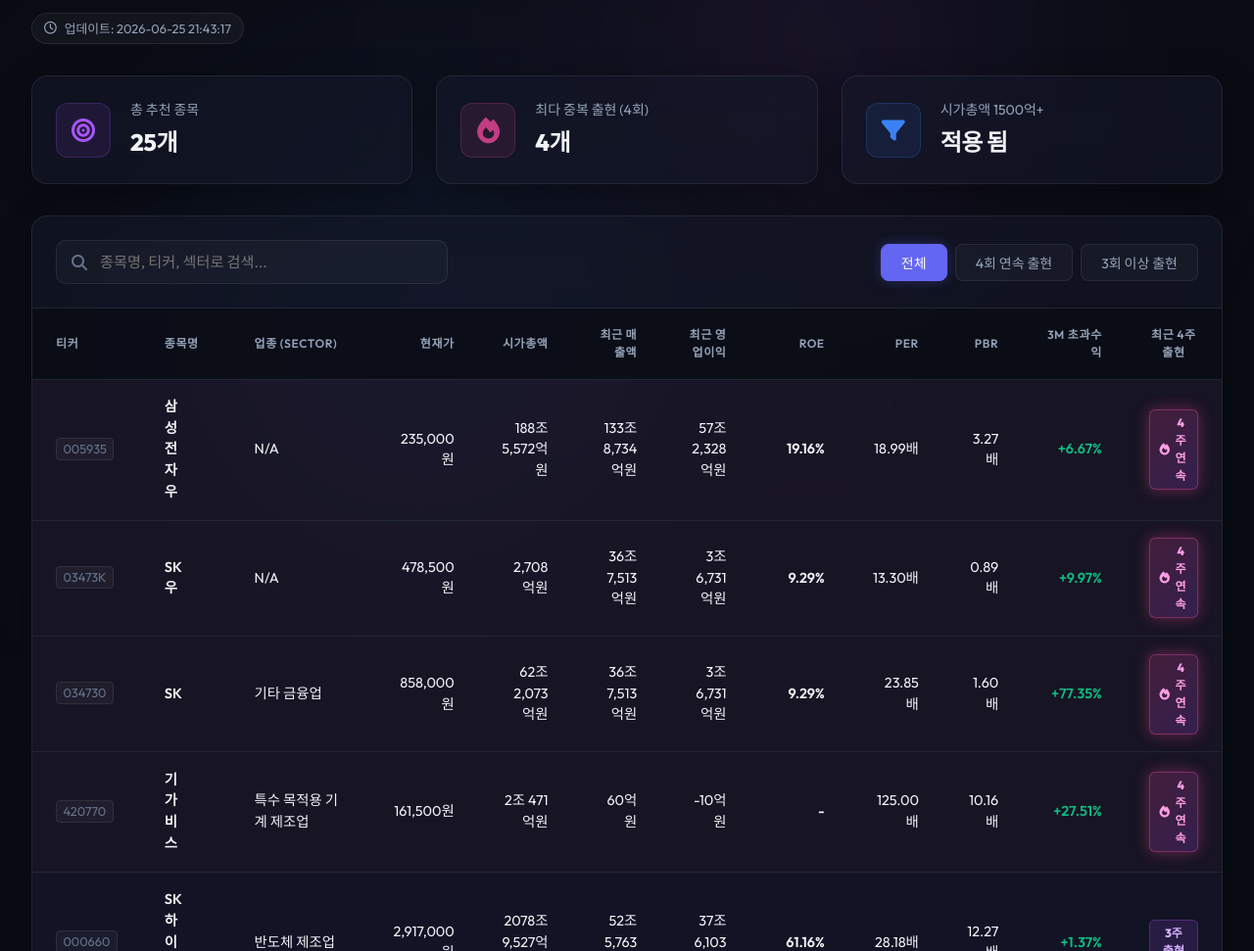
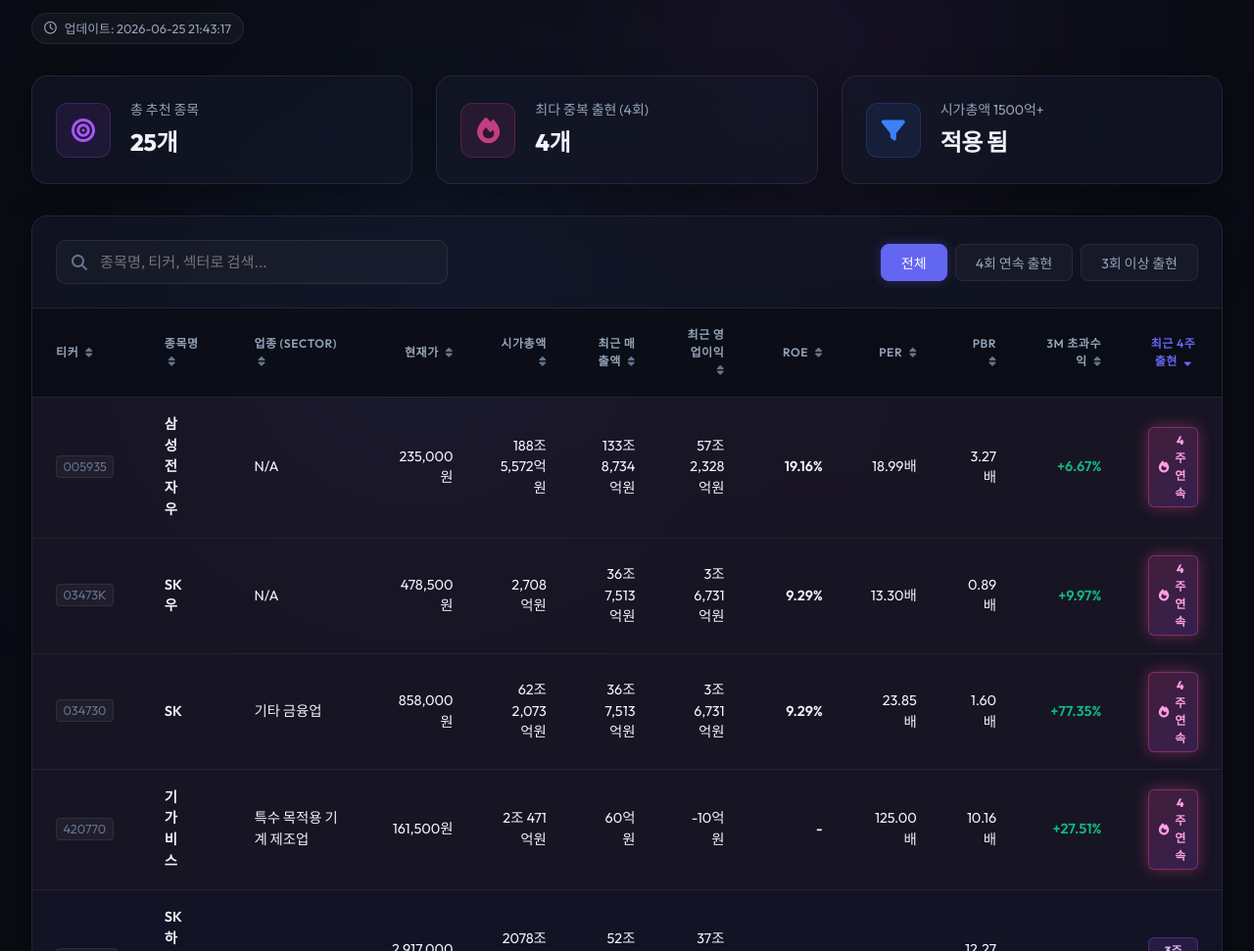
Before and after one commit to jyj9327kr/stock_picking, a plain HTML site: page index.html in a window 1280 px wide. Shown: the part 129-1100 px from the top of the page at 98% size. Drawn offline with Linux system fonts and the light colour scheme.

Commit message:
github pages 수정

```diff
--- a/app.js
+++ b/app.js
@@ -3,6 +3,57 @@
     let allStocks = [];
     let currentFilter = 'all';
     let searchQuery = '';
+    let sortColumn = 'Appearance_Count';
+    let sortDirection = 'desc';
+
+    // Sorting helper
+    function sortData(stocks) {
+        if (!sortColumn) return stocks;
+
+        return [...stocks].sort((a, b) => {
+            let valA = a[sortColumn];
+            let valB = b[sortColumn];
+
+            // Handle null / undefined / NaN values
+            const isNullA = valA === null || valA === undefined || (typeof valA === 'number' && isNaN(valA));
+            const isNullB = valB === null || valB === undefined || (typeof valB === 'number' && isNaN(valB));
+
+            if (isNullA && isNullB) return 0;
+            if (isNullA) return 1; // Null values always go to the bottom
+            if (isNullB) return -1;
+
+            let comparison = 0;
+            if (typeof valA === 'string' && typeof valB === 'string') {
+                comparison = valA.localeCompare(valB, 'ko');
+            } else {
+                comparison = Number(valA) - Number(valB);
+            }
+
+            return sortDirection === 'asc' ? comparison : -comparison;
+        });
+    }
+
+    // Update Header UI with sort indicators
+    function updateHeaderUI() {
+        const headers = document.querySelectorAll('#stocks-table th[data-sort]');
+        headers.forEach(th => {
+            const col = th.getAttribute('data-sort');
+            const icon = th.querySelector('i');
+            if (!icon) return;
+
+            if (col === sortColumn) {
+                th.classList.add('active-sort');
+                if (sortDirection === 'asc') {
+                    icon.className = 'fa-solid fa-sort-up sort-icon-header';
+                } else {
+                    icon.className = 'fa-solid fa-sort-down sort-icon-header';
+                }
+            } else {
+                th.classList.remove('active-sort');
+                icon.className = 'fa-solid fa-sort sort-icon-header';
+            }
+        });
+    }
 
     // Element bindings
     const tableBody = document.getElementById('table-body');
@@ -104,6 +155,7 @@
             maxAppearingEl.textContent = `${goldCount}개`;
 
             // Render table initially
+            updateHeaderUI();
             renderTable();
 
         } catch (error) {
@@ -146,6 +198,9 @@
             }
             return true;
         });
+
+        // 3. Sort filtered stocks
+        filtered = sortData(filtered);
 
         if (filtered.length === 0) {
             tableBody.innerHTML = `
@@ -218,6 +273,23 @@
         });
     });
 
+    // Sort events
+    const headers = document.querySelectorAll('#stocks-table th[data-sort]');
+    headers.forEach(th => {
+        th.addEventListener('click', () => {
+            const col = th.getAttribute('data-sort');
+            if (sortColumn === col) {
+                // Toggle direction
+                sortDirection = sortDirection === 'asc' ? 'desc' : 'asc';
+            } else {
+                sortColumn = col;
+                sortDirection = 'desc'; // Default to desc when clicking a new column
+            }
+            updateHeaderUI();
+            renderTable();
+        });
+    });
+
     // Initialize application
     loadData();
 });
--- a/index.html
+++ b/index.html
@@ -72,18 +72,18 @@
                 <table id="stocks-table">
                     <thead>
                         <tr>
-                            <th>티커</th>
-                            <th>종목명</th>
-                            <th>업종 (Sector)</th>
-                            <th class="num-col">현재가</th>
-                            <th class="num-col">시가총액</th>
-                            <th class="num-col">최근 매출액</th>
-                            <th class="num-col">최근 영업이익</th>
-                            <th class="num-col">ROE</th>
-                            <th class="num-col">PER</th>
-                            <th class="num-col">PBR</th>
-                            <th class="num-col">3M 초과수익</th>
-                            <th class="center-col">최근 4주 출현</th>
+                            <th data-sort="Ticker" style="cursor: pointer;">티커 <i class="fa-solid fa-sort sort-icon-header"></i></th>
+                            <th data-sort="Name" style="cursor: pointer;">종목명 <i class="fa-solid fa-sort sort-icon-header"></i></th>
+                            <th data-sort="Sector" style="cursor: pointer;">업종 (Sector) <i class="fa-solid fa-sort sort-icon-header"></i></th>
+                            <th data-sort="Current_Price" class="num-col" style="cursor: pointer;">현재가 <i class="fa-solid fa-sort sort-icon-header"></i></th>
+                            <th data-sort="Marcap" class="num-col" style="cursor: pointer;">시가총액 <i class="fa-solid fa-sort sort-icon-header"></i></th>
+                            <th data-sort="Revenue" class="num-col" style="cursor: pointer;">최근 매출액 <i class="fa-solid fa-sort sort-icon-header"></i></th>
+                            <th data-sort="Operating_Income" class="num-col" style="cursor: pointer;">최근 영업이익 <i class="fa-solid fa-sort sort-icon-header"></i></th>
+                            <th data-sort="ROE" class="num-col" style="cursor: pointer;">ROE <i class="fa-solid fa-sort sort-icon-header"></i></th>
+                            <th data-sort="PER" class="num-col" style="cursor: pointer;">PER <i class="fa-solid fa-sort sort-icon-header"></i></th>
+                            <th data-sort="PBR" class="num-col" style="cursor: pointer;">PBR <i class="fa-solid fa-sort sort-icon-header"></i></th>
+                            <th data-sort="Excess_Return_3M" class="num-col" style="cursor: pointer;">3M 초과수익 <i class="fa-solid fa-sort sort-icon-header"></i></th>
+                            <th data-sort="Appearance_Count" class="center-col" style="cursor: pointer;">최근 4주 출현 <i class="fa-solid fa-sort sort-icon-header"></i></th>
                         </tr>
                     </thead>
                     <tbody id="table-body">
--- a/style.css
+++ b/style.css
@@ -319,6 +319,28 @@
     position: sticky;
     top: 0;
     z-index: 10;
+    transition: var(--transition-smooth);
+    user-select: none;
+}
+
+th:hover {
+    color: var(--text-primary);
+    background: rgba(255, 255, 255, 0.04);
+}
+
+.sort-icon-header {
+    margin-left: 0.25rem;
+    font-size: 0.7rem;
+    color: var(--text-muted);
+    transition: var(--transition-smooth);
+}
+
+th.active-sort {
+    color: var(--primary-color) !important;
+}
+
+th.active-sort .sort-icon-header {
+    color: var(--primary-color) !important;
 }
 
 /* Table body rows */
```
Also changed, not shown: 2 other files.
